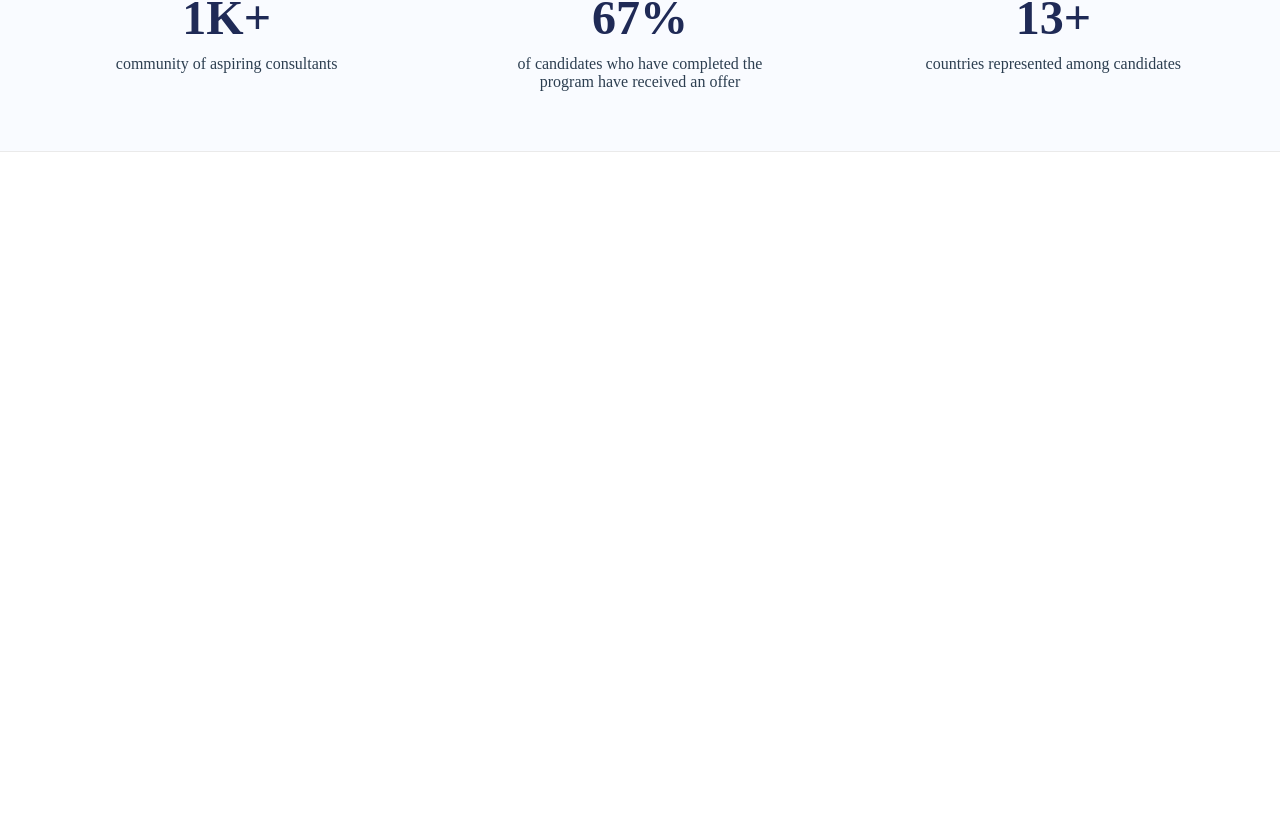
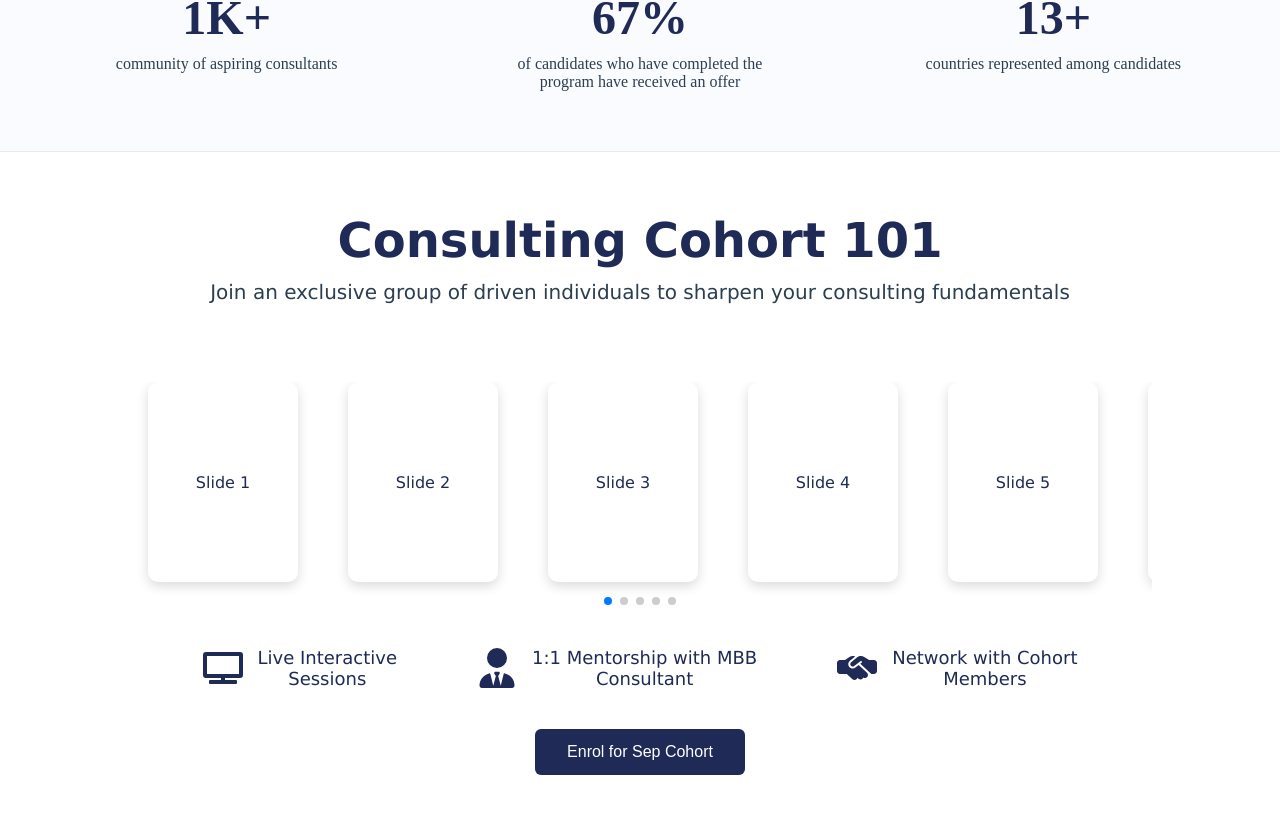
Before and after one commit to SatyamSingh432/grad-next, a React (Vite) app: page / in a window 1280 px wide. Shown: the part 1316-2130 px from the top of the page. Before the commit the page ends 1468 px from the top, so only its background shows below. Built offline with nearby package versions, Linux system fonts and the light colour scheme.

Commit message:
feat:  add cohort section

```diff
--- a/package.json
+++ b/package.json
@@ -12,6 +12,7 @@
   "dependencies": {
     "react": "^19.1.0",
     "react-dom": "^19.1.0",
+    "react-icons": "^5.5.0",
     "swiper": "^11.2.10"
   },
   "devDependencies": {
--- a/src/App.jsx
+++ b/src/App.jsx
@@ -2,6 +2,7 @@ import NavBar from "./components/NavBar";
 import HeroSection from "./components/HeroSec";
 import Coaching from "./components/Coaching";
 import Stats from "./components/Stats";
+import CohortSection from "./components/CohortSection";
 
 import "./App.css";
 
@@ -12,6 +13,7 @@ function App() {
       <HeroSection />
       <Coaching />
       <Stats />
+      <CohortSection />
     </div>
   );
 }
--- /dev/null
+++ b/src/components/CohortSection.jsx
@@ -0,0 +1,87 @@
+import React from "react";
+import { FaTv } from "react-icons/fa";
+import { FaUserTie } from "react-icons/fa6";
+import { FaHandshakeSimple } from "react-icons/fa6";
+import { Swiper, SwiperSlide } from "swiper/react";
+
+import "swiper/css";
+import "swiper/css/pagination";
+
+import { Pagination } from "swiper/modules";
+
+import "../styles/CohortSection.css";
+
+export default function CohortSection() {
+  return (
+    <section className="cohort-section">
+      <h1 className="cohort-title">Consulting Cohort 101</h1>
+      <p className="cohort-subtitle">
+        Join an exclusive group of driven individuals to sharpen your consulting
+        fundamentals
+      </p>
+      <div className="cohort-swiper">
+        {" "}
+        <Swiper
+          slidesPerView={1}
+          spaceBetween={10}
+          pagination={{
+            clickable: true,
+          }}
+          breakpoints={{
+            640: {
+              slidesPerView: 2,
+              spaceBetween: 20,
+            },
+            768: {
+              slidesPerView: 4,
+              spaceBetween: 40,
+            },
+            1024: {
+              slidesPerView: 5,
+              spaceBetween: 50,
+            },
+          }}
+          modules={[Pagination]}
+          className="mySwiper-cohort"
+        >
+          <SwiperSlide>Slide 1</SwiperSlide>
+          <SwiperSlide>Slide 2</SwiperSlide>
+          <SwiperSlide>Slide 3</SwiperSlide>
+          <SwiperSlide>Slide 4</SwiperSlide>
+          <SwiperSlide>Slide 5</SwiperSlide>
+          <SwiperSlide>Slide 6</SwiperSlide>
+          <SwiperSlide>Slide 7</SwiperSlide>
+          <SwiperSlide>Slide 8</SwiperSlide>
+          <SwiperSlide>Slide 9</SwiperSlide>
+        </Swiper>
+      </div>
+      <div className="features">
+        <div className="feature">
+          <FaTv style={{ fontSize: "40px" }} />
+          <p>
+            Live Interactive <br />
+            Sessions
+          </p>
+        </div>
+
+        <div className="feature">
+          <FaUserTie style={{ fontSize: "40px" }} />
+          <p>
+            1:1 Mentorship with MBB <br />
+            Consultant
+          </p>
+        </div>
+
+        <div className="feature">
+          <FaHandshakeSimple style={{ fontSize: "40px" }} />
+          <p>
+            Network with Cohort <br />
+            Members
+          </p>
+        </div>
+      </div>
+
+      <button className="cohort-btn">Enrol for Sep Cohort</button>
+    </section>
+  );
+}
--- /dev/null
+++ b/src/styles/CohortSection.css
@@ -0,0 +1,61 @@
+.cohort-section {
+  text-align: center;
+  padding: 60px 20px;
+  background-color: #fff;
+  color: #1f2a56;
+  font-family: Verdana, Geneva, Tahoma, sans-serif;
+}
+
+.cohort-title {
+  font-size: 48px;
+  font-weight: 600;
+  margin-bottom: 12px;
+}
+
+.cohort-subtitle {
+  font-size: 20px;
+  color: #2c3e50;
+  margin-bottom: 48px;
+}
+
+.features {
+  display: flex;
+  justify-content: center;
+  gap: 80px;
+  flex-wrap: wrap;
+  margin-bottom: 40px;
+}
+
+.feature {
+  display: flex;
+  gap: 15px;
+
+  align-items: center;
+  font-size: 18px;
+  max-width: 300px;
+}
+
+.cohort-btn {
+  background-color: #1f2a56;
+  color: white;
+  padding: 14px 32px;
+  font-size: 16px;
+  border: none;
+  border-radius: 6px;
+  cursor: pointer;
+  transition: background-color 0.3s ease;
+}
+
+.cohort-btn:hover {
+  background-color: #2f3a66;
+}
+
+.cohort-swiper {
+  padding: 30px 0;
+}
+
+.mySwiper-cohort {
+  width: 80vw;
+  padding-bottom: 30px;
+  padding: 0 20px 35px 20px;
+}
```
Also changed, not shown: 1 other file (tests, documents, lock files or other folders).
